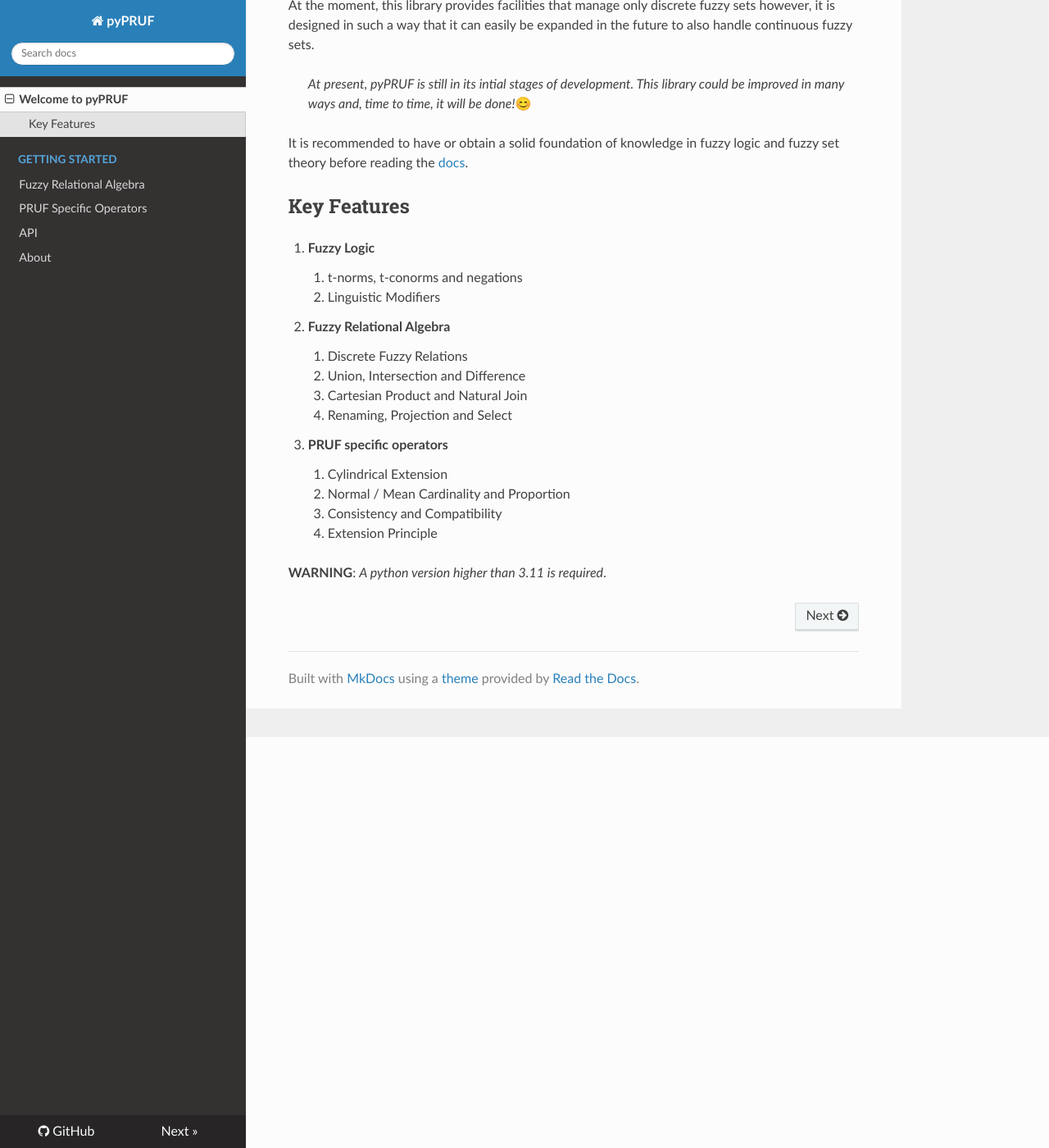
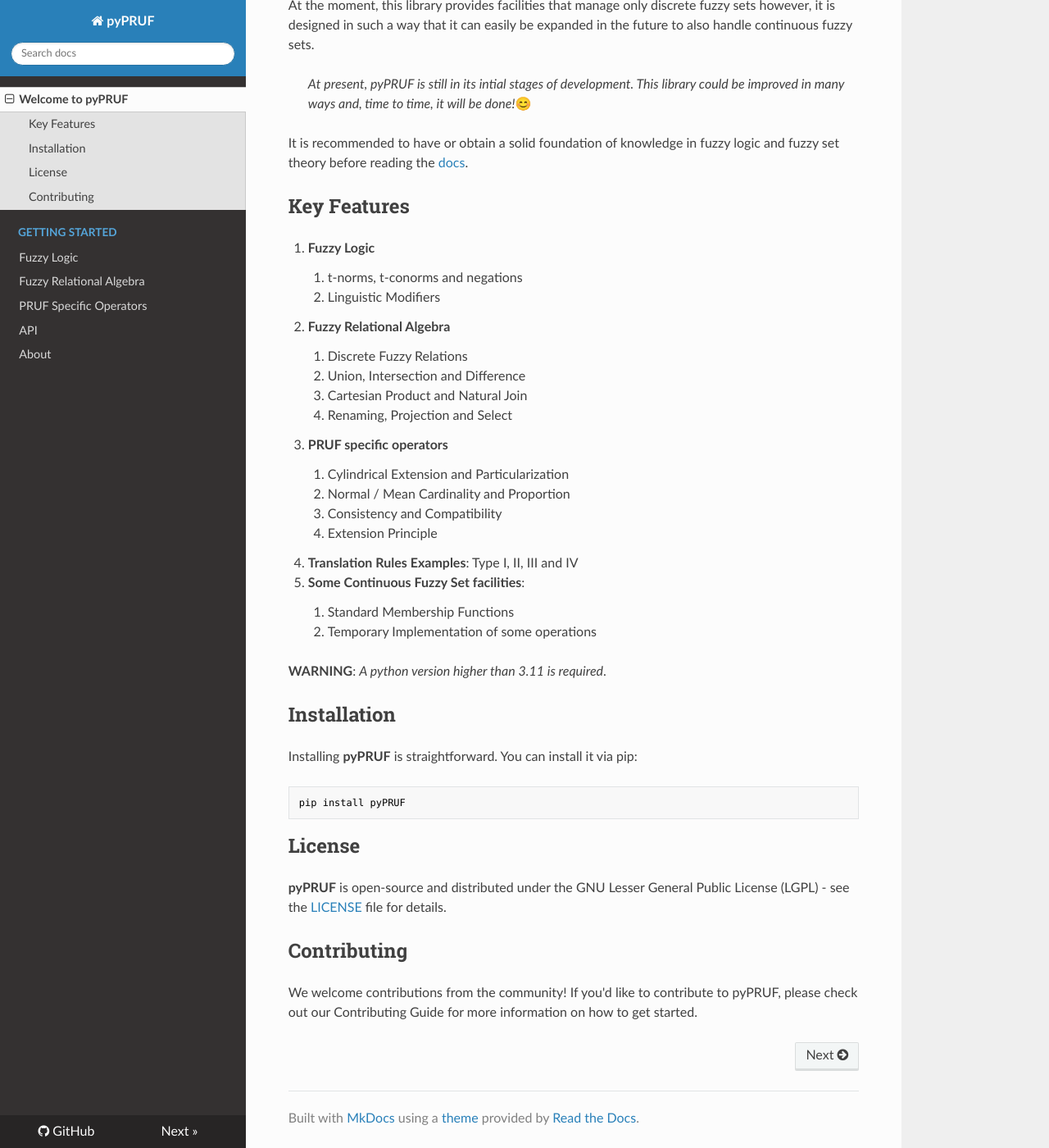
Before and after one commit to ashkihotah/pyPRUF, an MkDocs documentation site: the page built from docs/index.md, in a window 1280 px wide and 1400 px high, scrolled down 501 px. Shown: the whole window at 82% size. Built offline with MkDocs 1.6.1, drawn with Linux system fonts in a browser that asks for light colours; nearby versions of some CDN libraries.

Commit message:
added fuzzy logic doc, improvements and LICENSE.txt

````diff
--- a/docs/index.md
+++ b/docs/index.md
@@ -27,9 +27,29 @@
       3. Cartesian Product and Natural Join
       4. Renaming, Projection and Select
 3. **PRUF specific operators**
-      1. Cylindrical Extension
+      1. Cylindrical Extension and Particularization
       2. Normal / Mean Cardinality and Proportion
       3. Consistency and Compatibility
       4. Extension Principle
+4. **Translation Rules Examples**: Type I, II, III and IV
+5. **Some Continuous Fuzzy Set facilities**:
+      1. Standard Membership Functions
+      2. Temporary Implementation of some operations
 
 **WARNING**: *A python version higher than 3.11 is required*.
+
+## Installation
+
+Installing **pyPRUF** is straightforward. You can install it via pip:
+
+```
+pip install pyPRUF
+```
+
+## License
+
+**pyPRUF** is open-source and distributed under the GNU Lesser General Public License (LGPL) - see the [LICENSE](https://github.com/ashkihotah/pyPRUF/blob/dev/LICENSE.txt) file for details.
+
+## Contributing
+
+We welcome contributions from the community! If you'd like to contribute to pyPRUF, please check out our Contributing Guide for more information on how to get started.
--- a/mkdocs.yml
+++ b/mkdocs.yml
@@ -20,6 +20,7 @@
 nav:
   - Welcome to pyPRUF: index.md
   - Getting Started:
+    - Fuzzy Logic: fuzzy_logic.md
     - Fuzzy Relational Algebra: fuzzy_relational_algebra.md
     - PRUF Specific Operators: pruf_operators.md
   - API: api.md
--- a/setup.py
+++ b/setup.py
@@ -7,7 +7,7 @@
     url='https://github.com/ashkihotah/pyPRUF',
     author='Nicolò Resta',
     author_email='nicoloresta02@gmail.com',
-    # license='BSD 2-clause',
+    license='LGPL-3.0-or-later',
     packages=['pyPRUF'],
     install_requires=['pandas'],
 
````
Also changed, not shown: docs/fuzzy_logic.md (added, +99 -0 lines), docs/fuzzy_relational_algebra.md (+1 -1 lines), LICENSE.txt (added), docs/images/fuzzy_logic_class_diagram.png (added), docs/images/fuzzy_logic_class_diagram.svg (added), 1 other file.
